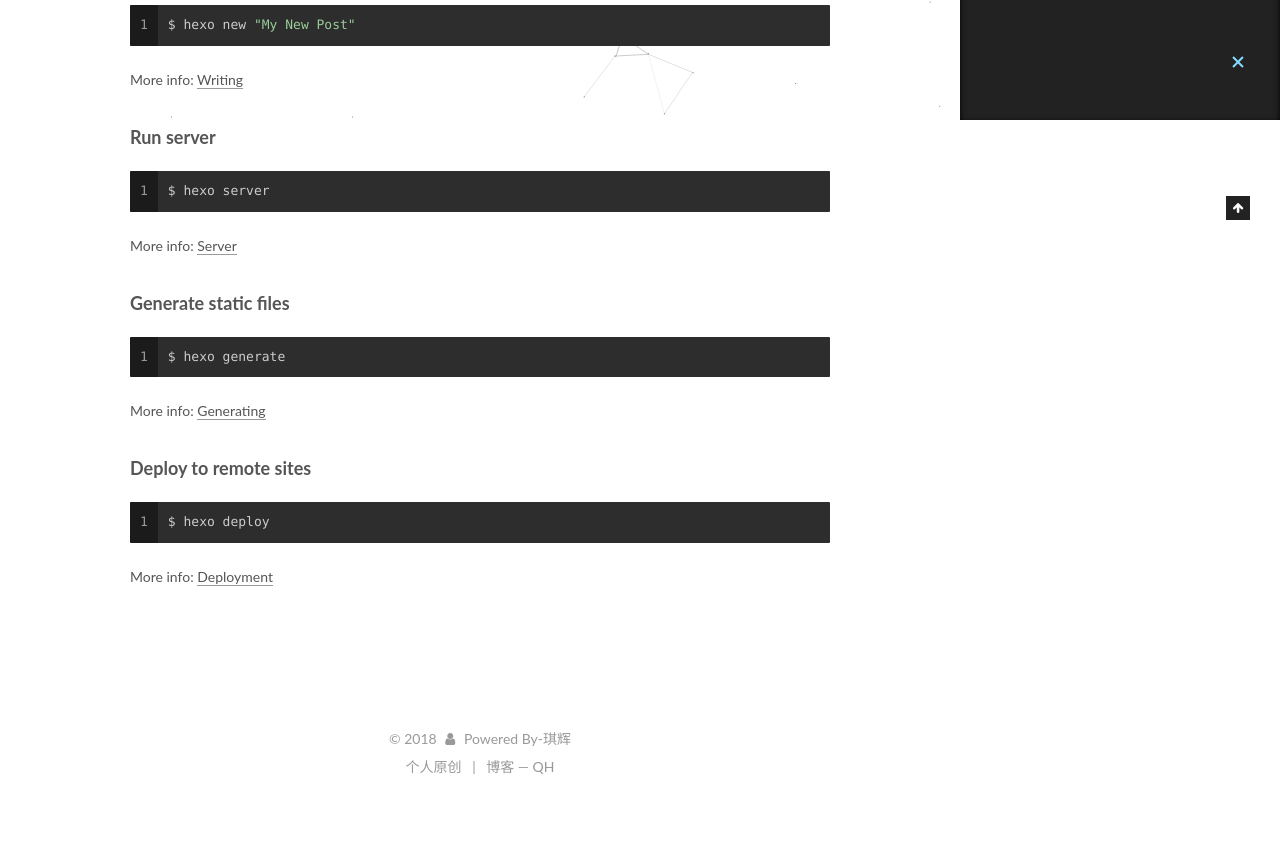
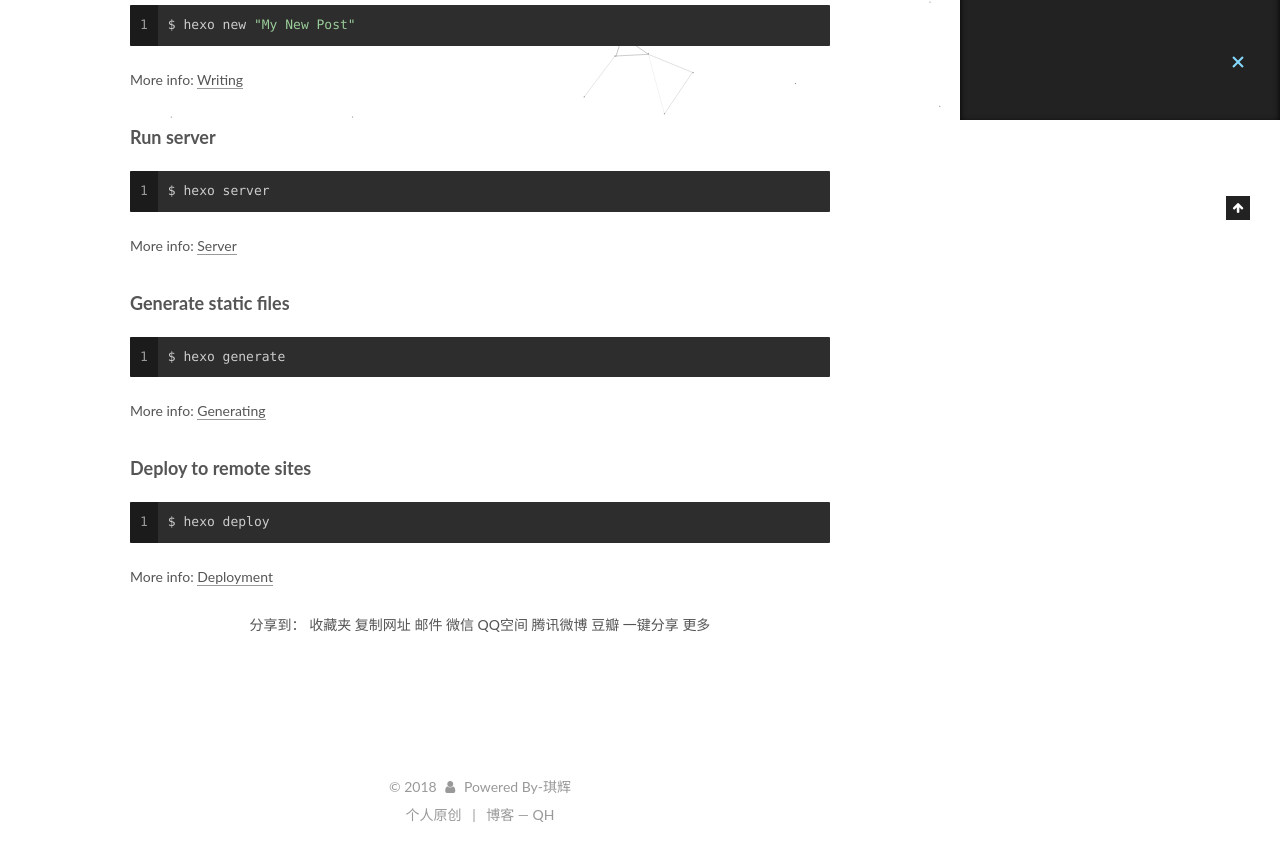
Before and after one commit to tanqihui/tanqihui.github.io, a plain HTML site: page blog/hello-world.html in a window 1280 px wide. Shown: the part 680-1529 px from the top of the page. Before the commit the page ends 1481 px from the top, so only its background shows below. Drawn offline with Linux system fonts and the light colour scheme; a script that the page names is missing.

Commit message:
Site updated: 2018-01-18 22:49:01

```diff
--- a/blog/hello-world.html
+++ b/blog/hello-world.html
@@ -416,6 +416,32 @@
 
 
     <div class="post-spread">
+
+        <!-- JiaThis Button BEGIN -->
+<div class="jiathis_style">
+<span class="jiathis_txt">分享到：</span>
+<a class="jiathis_button_fav">收藏夹</a>
+<a class="jiathis_button_copy">复制网址</a>
+<a class="jiathis_button_email">邮件</a>
+<a class="jiathis_button_weixin">微信</a>
+<a class="jiathis_button_qzone">QQ空间</a>
+<a class="jiathis_button_tqq">腾讯微博</a>
+<a class="jiathis_button_douban">豆瓣</a>
+<a class="jiathis_button_share">一键分享</a>
+
+<a href="http://www.jiathis.com/share?uid=2140465" class="jiathis jiathis_txt jiathis_separator jtico jtico_jiathis" target="_blank">更多</a>
+<a class="jiathis_counter_style"></a>
+</div>
+<script type="text/javascript" >
+var jiathis_config={
+  data_track_clickback:true,
+  summary:"",
+  shortUrl:false,
+  hideMore:false
+}
+</script>
+<script type="text/javascript" src="http://v3.jiathis.com/code/jia.js?uid=" charset="utf-8"></script>
+<!-- JiaThis Button END -->
 
     </div>
   </div>
```
